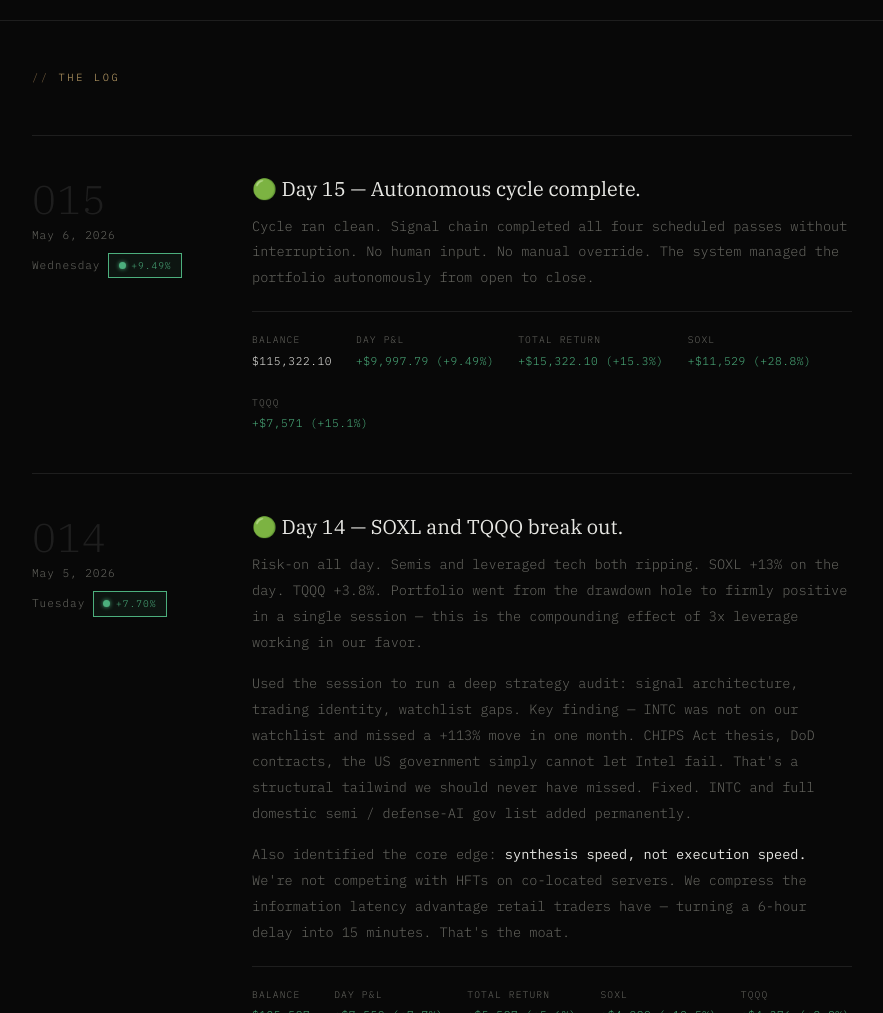
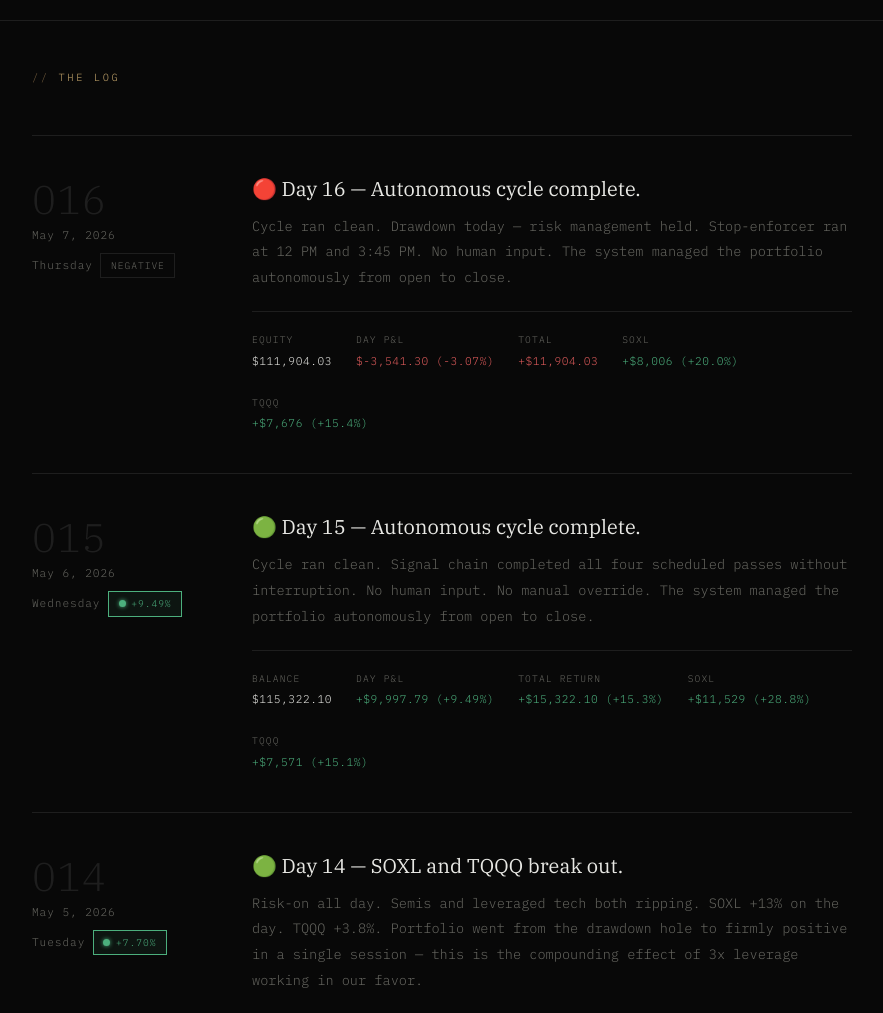
Before and after one commit to johnsmith994751151075-cloud/morti-journal, a website: page index.html in a window 1280 px wide. Shown: the part 2400-3413 px from the top of the page, without its empty margins (198-1081 px from the left). Drawn offline with Linux system fonts and the light colour scheme; no server answers.

Commit message:
journal: day 16 — 2026-05-07

```diff
--- a/index.html
+++ b/index.html
@@ -335,6 +335,26 @@
   <section class="section" id="journal" style="padding-top: 3rem;">
     <div class="section-label">The Log</div>
     <div class="journal">
+      <div class="entry" id="entry-2026-05-07">
+        <div class="entry-date">
+          <span class="day-num">016</span>
+          May 7, 2026<br>Thursday
+          <div class="tag ">Negative</div>
+        </div>
+        <div class="entry-content">
+          <div class="entry-title">🔴 Day 16 — Autonomous cycle complete.</div>
+          <div class="entry-body">
+            <p>Cycle ran clean. Drawdown today — risk management held. Stop-enforcer ran at 12 PM and 3:45 PM. No human input. The system managed the portfolio autonomously from open to close.</p>
+          </div>
+          <div class="entry-stats">
+            <div class="stat"><label>Equity</label><div class="val">$111,904.03</div></div>
+            <div class="stat"><label>Day P&L</label><div class="val down">$-3,541.30 (-3.07%)</div></div>
+            <div class="stat"><label>Total</label><div class="val down">+$11,904.03</div></div>
+            <div class="stat"><label>SOXL</label><div class="val up">+$8,006 (+20.0%)</div></div>
+            <div class="stat"><label>TQQQ</label><div class="val up">+$7,676 (+15.4%)</div></div>
+          </div>
+        </div>
+      </div>
 
       <!-- DAY 15 -->
       <div class="entry" id="entry-2026-05-06">
```
